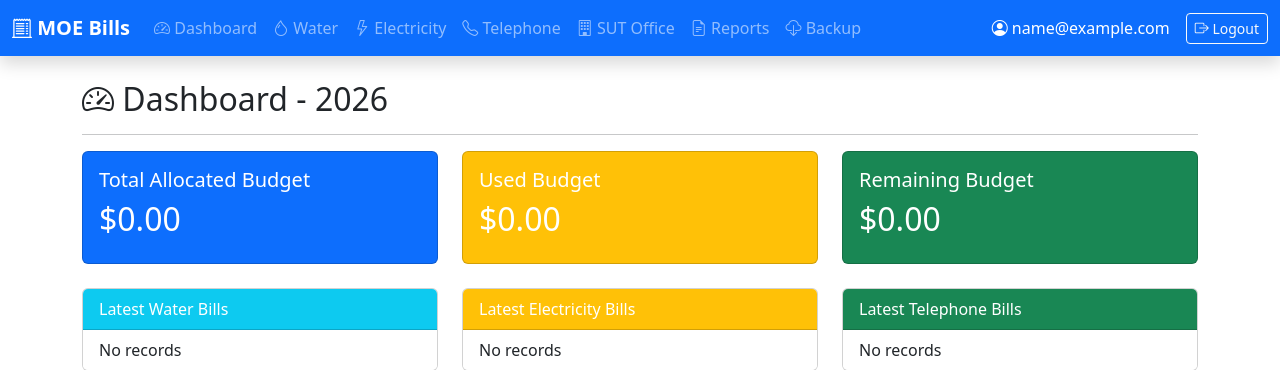
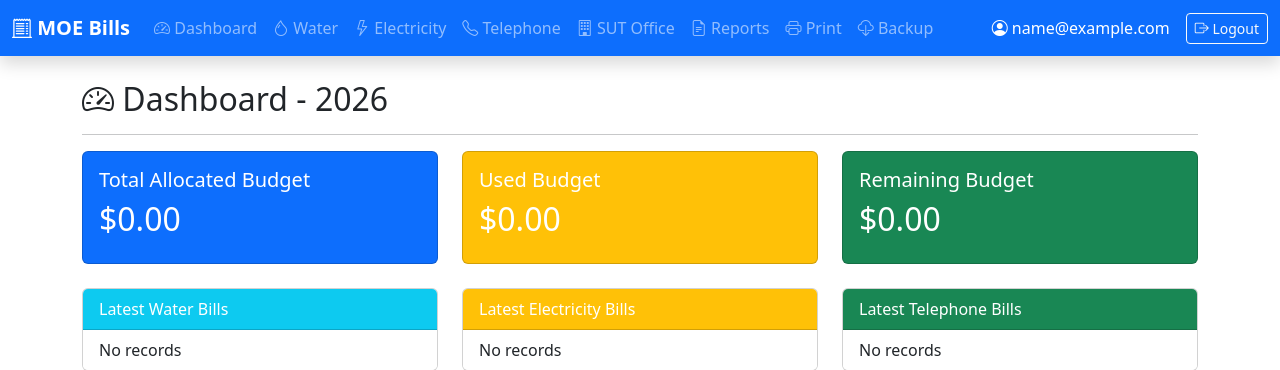
Before and after one commit to akasazali1/moe-bills, a Flask app: page / in a window 1280 px wide. Shown: the top 370 px of the page. Run offline with Flask 3, Linux system fonts and the light colour scheme; the visitor is signed in with stand-in values (Sample User, id 1); data that the repository does not hold is empty.

Commit message:
Update base.html

```diff
--- a/moe-bills/templates/base.html
+++ b/moe-bills/templates/base.html
@@ -25,6 +25,7 @@
                     <li class="nav-item"><a class="nav-link" href="{{ url_for('telephone') }}"><i class="bi bi-telephone"></i> Telephone</a></li>
                     <li class="nav-item"><a class="nav-link" href="{{ url_for('sut') }}"><i class="bi bi-building"></i> SUT Office</a></li>
                     <li class="nav-item"><a class="nav-link" href="{{ url_for('reports') }}"><i class="bi bi-file-earmark-text"></i> Reports</a></li>
+                    <li class="nav-item"><a class="nav-link" href="{{ url_for('print_select') }}"><i class="bi bi-printer"></i> Print</a></li>
                     <li class="nav-item"><a class="nav-link" href="{{ url_for('backup') }}"><i class="bi bi-cloud-download"></i> Backup</a></li>
                 </ul>
                 <span class="navbar-text text-white me-3"><i class="bi bi-person-circle"></i> {{ user }}</span>
```
